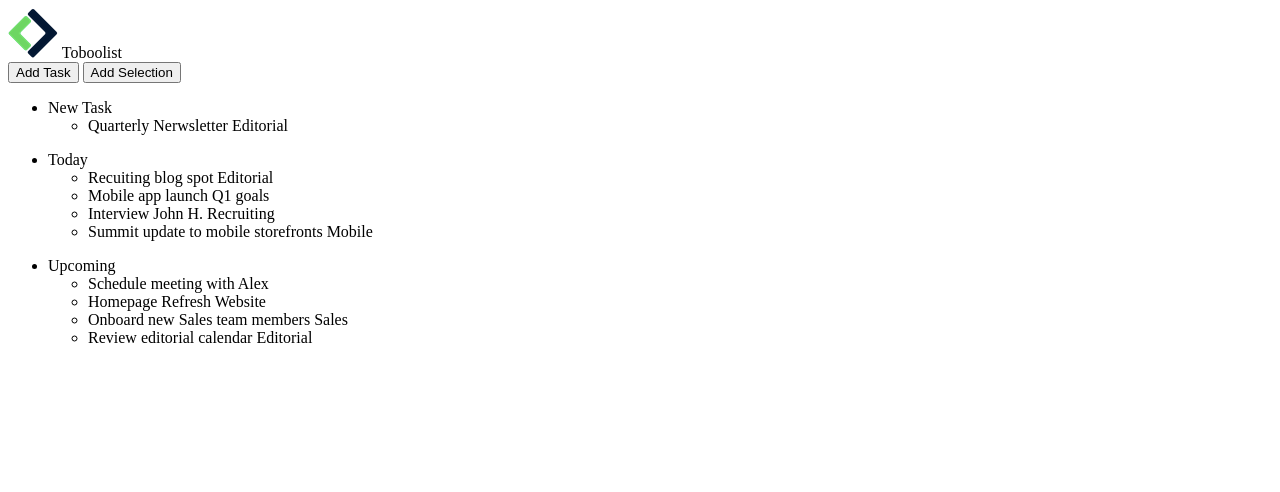
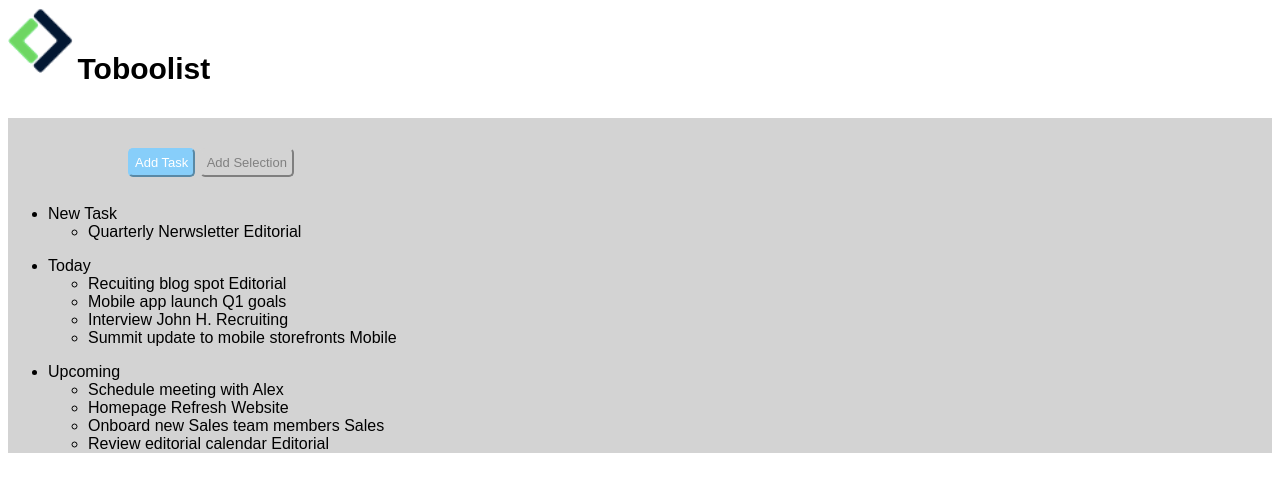
Before and after one commit to StefanoMast/html-css-toboolist, a plain HTML site: page index.html in a window 1280 px wide. Drawn offline with Linux system fonts and the light colour scheme.

Commit message:
nav e main work in progress

```diff
--- /dev/null
+++ b/css/style.css
@@ -0,0 +1,47 @@
+* {
+    font-family: Arial, Helvetica, sans-serif;
+}
+
+header {
+    width: auto;
+    height: 80px;
+}
+
+#Logo {
+    width: 65px;
+    height: 65px;
+}
+
+.logo-text {
+    vertical-align: middle;
+    font-size: 30px;
+}
+
+main {
+    background-color: lightgray;
+}
+
+nav  {
+    margin: 30px 100px 5px;
+    padding: 30px 20px 10px;
+    border-bottom: 2px solid lightgrey;
+
+}
+
+.button1 {
+    background-color: lightskyblue;
+    padding: 5px;
+    border-radius: 5px;
+    border-color: lightskyblue;
+    color: white;
+    font-size:13px;
+}
+
+.button2 {
+    background-color: lightgray;
+    padding: 5px;
+    border-radius: 5px;
+    border-color: lightgray;
+    color: grey;
+    font-size: 13px;
+}
--- a/index.html
+++ b/index.html
@@ -5,20 +5,24 @@
     <meta http-equiv="X-UA-Compatible" content="IE=edge">
     <meta name="viewport" content="width=device-width, initial-scale=1.0">
     <title>Toboolist</title>
-    <link rel="stylesheet" href="">
+    <link rel="stylesheet" href="css/style.css">
 </head>
 <body>
     <header>
-        <img src="Logo.png" alt="Logo">
-        <span>Toboolist</span>
+        <div class="container">
+        <img id="Logo" src="Logo.png" alt="Logo">
+        <span class="logo-text"><strong>Toboolist</strong></span>
+
     </header>
+    <main>
+        <nav>
+            <div class="rectangle">
+                <button class="button1">Add Task</button>
+                <button class="button2">Add Selection</button>
+            </div>
+        </nav>
 
-    <nav>
-        <button>Add Task</button>
-        <button>Add Selection</button>
-    </nav>
 
-    <main>
         <ul>
             <li>New Task</li>
                 <ul>
```
Also changed, not shown: css/file.css (deleted).
